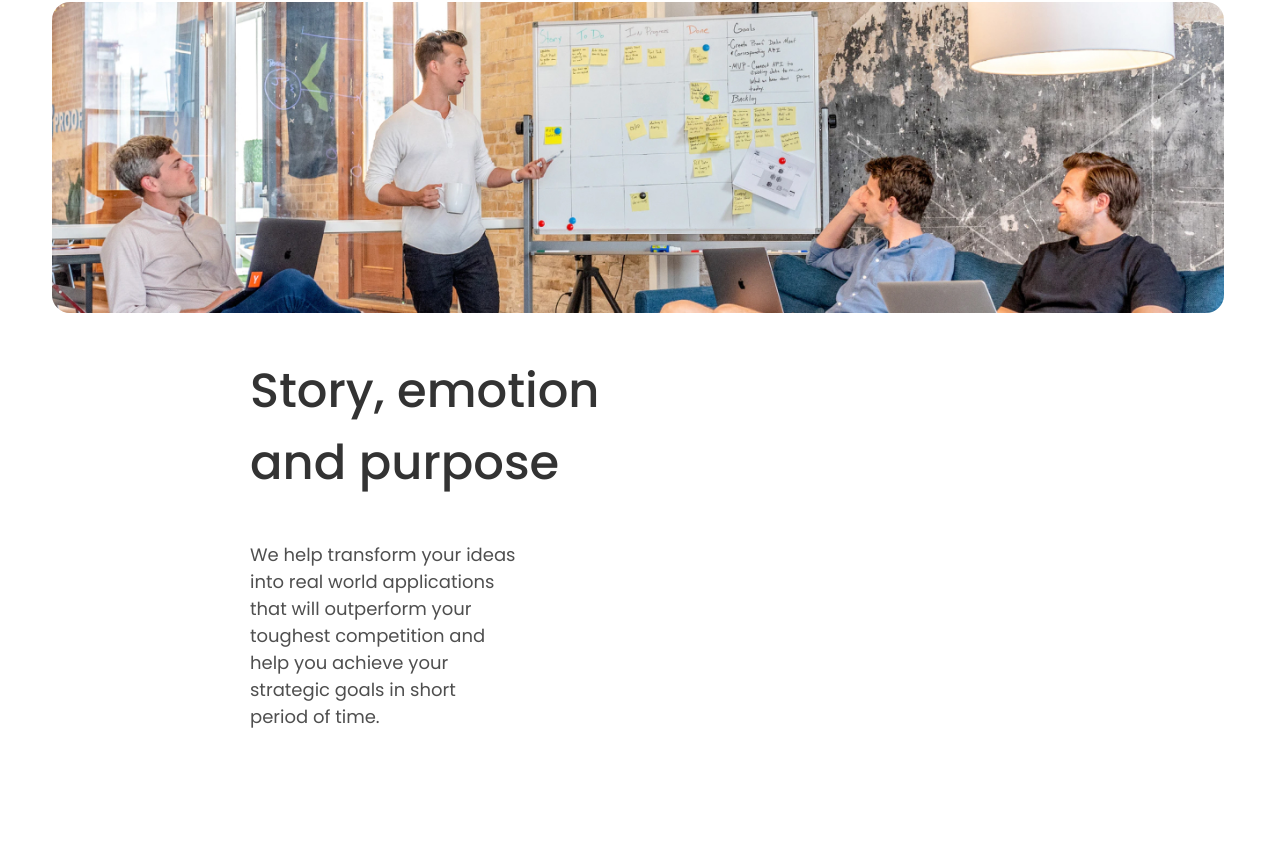
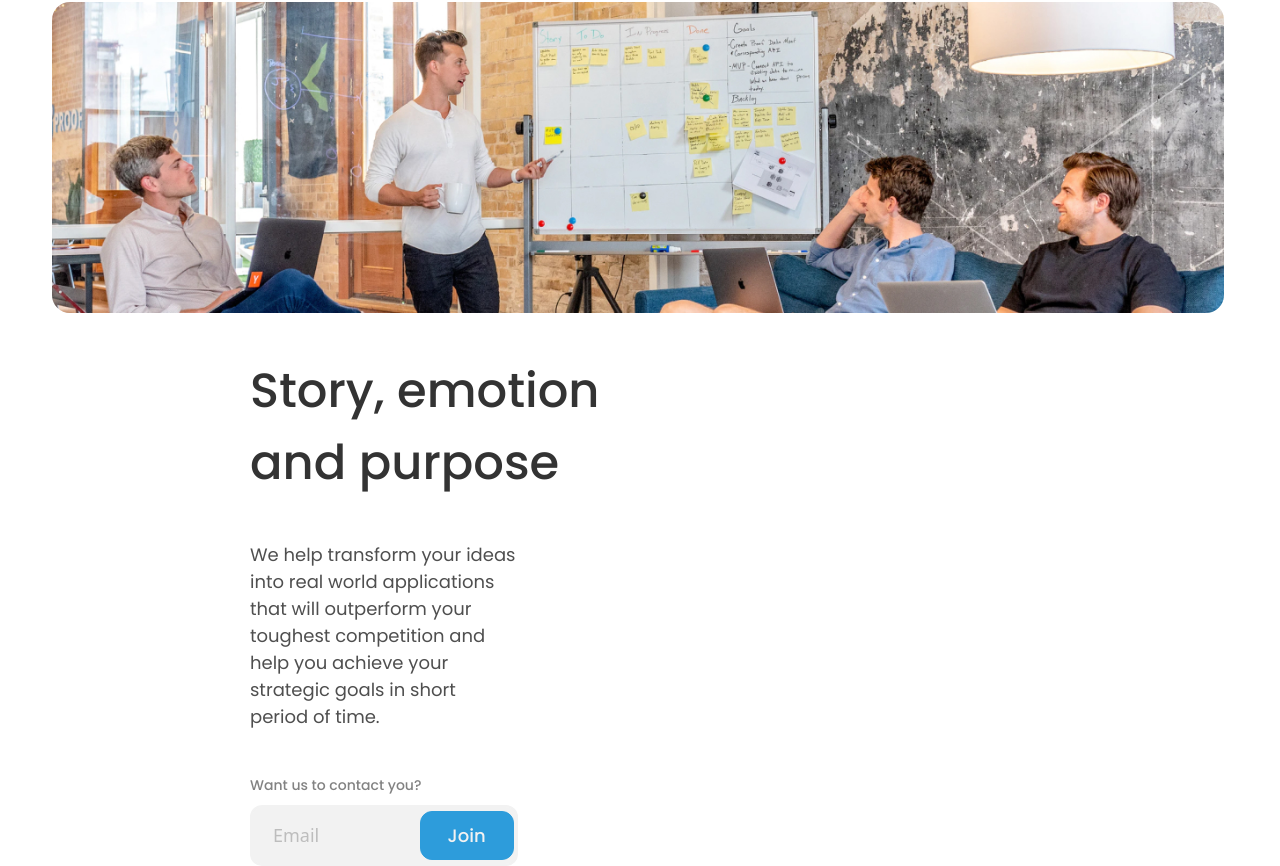
Before and after one commit to vladislav1010/edie-homepage, a website built with Parcel: page src/index.html in a window 1280 px wide. Shown: the part 419-1285 px from the top of the page. Before the commit the page ends 1191 px from the top, so only its background shows below. Built offline with nearby package versions, Linux system fonts and the light colour scheme; some packages are replaced by stand-ins of ours.

Commit message:
feat: add filled input, input group with right add on, label, change .btn_md styles, specify z-index in dropdown; add CSS variables; add subscribe-form

```diff
--- a/src/index.html
+++ b/src/index.html
@@ -55,7 +55,18 @@
     <img class="hero__image" src="./assets/heroImage.jpg" alt="How we create beautiful and fast web services" />
     <div class="hero__intro">
       <h2 class="h hero__title hero__title_bottom">Story, emotion<br/>and purpose</h2>
-      <p class="hero__body hero__bottom body">We help transform your ideas into real world applications that will outperform your toughest competition and help you achieve your strategic goals in short period of time.</p>
+      <div class="hero__bottom">
+        <p class="hero__body body">We help transform your ideas into real world applications that will outperform your toughest competition and help you achieve your strategic goals in short period of time.</p>
+        <div class="subscribe-form subscribe-form_on_light">
+          <label class="label subscribe-form__label" for="subscribe-email">Want us to contact you?</label>
+          <div class="input-group">
+            <input id="subscribe-email" type="email" class="input input_filled input_md input_dominant input-group__input subscribe-form__input" placeholder="Email" />
+            <div class="input-group__right-addon">
+              <button class="btn btn_primary btn_solid subscribe-form__button" id="subscribe-button">Join</button>
+            </div>
+          </div>
+        </div>
+      </div>
     </div>
   </section>
   </body>
--- a/src/index.js
+++ b/src/index.js
@@ -114,4 +114,18 @@ document.addEventListener('DOMContentLoaded', () => {
       });
     }
   })
+
+  // Subscribe button measuring width for input's padding
+  const subscribeButton = document.getElementById('subscribe-button');
+  const subscribeInput = document.getElementById('subscribe-email');
+
+  function adjustSubscribeInputPadding() {
+    const buttonWidth = subscribeButton.getBoundingClientRect().width + 'px';
+
+    subscribeInput.style.setProperty('--subscribe-button-width', buttonWidth)
+  }
+
+  adjustSubscribeInputPadding();
+  window.addEventListener('load', adjustSubscribeInputPadding)
+  window.addEventListener('resize', adjustSubscribeInputPadding)
 });
--- a/src/styles/_variables.css
+++ b/src/styles/_variables.css
@@ -32,6 +32,10 @@
   /*noinspection CssInvalidFunction*/
   --blue-500-50a: color(#2d9cdb a(50%));
 
+  --red-500: #EB5757;
+  --red-600: #E73636;
+  --red-700: #DB1A1A;
+
   /* Font families */
   --font-sans-serif: Poppins;
   /* If purpose of these variables in program changes, I'll rename variables to explain what I'm up to. */
@@ -44,6 +48,7 @@
   /* Another font weights are related only to logo and copyright, so I consider them on-off values. */
 
   /* Font sizes */
+  --text-xxs: 0.625rem; /* 10px */
   --text-xs: 0.75rem; /* 12px */
   --text-sm: 0.875rem; /* 14px */
   --text-base: 1rem; /* 16px */
@@ -58,6 +63,10 @@
   --primary-600: var(--blue-600);
   --primary-700: var(--blue-700);
   --primary-500-50a: var(--blue-500-50a);
+
+  --invalid-500: var(--red-500);
+  --invalid-600: var(--red-600);
+  --invalid-700: var(--red-700);
 
   --dominant-1: var(--gray-1);
   --dominant-2: var(--gray-2);
@@ -92,6 +101,7 @@
 
   /* Border widths */
   --border-1: 1px;
+  --border-2: 2px;
 
   /* Border radius */
   --rounded-xl: 0.75rem;
@@ -111,7 +121,10 @@
   --space--2: -0.4375rem;
   --space--4: -1rem;
   /* TODO: Consider values for spacing scale */
-  /* 7 10 15 16 22 31 40 42 44 48 */
+  /* 7 9 10 15 16 22 31 40 42 44 48 */
+
+  /* z-index */
+  --z-dropdown: 1000;
 }
 
 * {
--- a/src/styles/atoms/_btn.css
+++ b/src/styles/atoms/_btn.css
@@ -27,11 +27,15 @@
 /* Separation of concerns. .btn and .btn_md each has 1 axis of change */
 .btn_md {
   font-size: var(--text-base);
+  line-height: var(--leading-normal);
+
   vertical-align: middle;
+
   border-radius: var(--rounded-xl);
-  height: 42px;
-  padding-left: 12px;
-  padding-right: 12px;
+
+  height: calc(42 / 16 * 1rem);
+  padding-left: calc(12 / 16 * 1rem);
+  padding-right: calc(12 / 16 * 1rem);
 }
 
 /* Color schemes */
--- a/src/styles/atoms/_dropdown.css
+++ b/src/styles/atoms/_dropdown.css
@@ -4,6 +4,7 @@
 
 .dropdown__body {
     position: absolute;
+    z-index: var(--z-dropdown);
     will-change: transform;
 }
 
--- a/src/styles/atoms/_index.css
+++ b/src/styles/atoms/_index.css
@@ -2,3 +2,4 @@
 @import "./_dropdown.css";
 @import "./_menu-icon.css";
 @import "./_text.css";
+@import "./_input.css";
--- /dev/null
+++ b/src/styles/atoms/_input.css
@@ -0,0 +1,65 @@
+.input {
+    width: 100%;
+    min-width: 0;
+    outline: 0;
+    position: relative;
+    appearance: none;
+    transition: color 0.15s ease-out, border-color 0.15s ease-out, background-color 0.15s ease-out, box-shadow 0.15s ease-out;
+    vertical-align: middle;
+
+    padding: var(--input-padding-y) var(--input-padding-x);
+
+    --input-focus-border-color: var(--blue-500);
+    --input-error-border-color: var(--invalid-500);
+}
+
+.input_md {
+    --input-padding-x: calc(19 / 16 * 1rem);
+    --input-padding-y: calc(13 / 16 * 1rem);
+    border-radius: calc(12 / 16 * 1rem);
+    font-size: var(--text-sm);
+    line-height: 1.5;
+}
+
+@media (min-width: 576px) {
+    .input_md {
+        --input-padding-x: calc(21 / 16 * 1rem);
+        --input-padding-y: calc(15 / 16 * 1rem);
+        font-size: var(--text-lg);
+    }
+}
+
+.input_dominant {
+    --input-bg: var(--dominant-6);
+    --input-hover-bg: var(--dominant-6);
+}
+
+.input_filled {
+    border-width: var(--border-2);
+    border-color: var(--input-bg);
+    background-color: var(--input-bg);
+}
+
+.input_filled:hover {
+    border-color: var(--input-hover-bg);
+    background-color: var(--input-hover-bg);
+}
+
+.input_filled:read-only {
+    box-shadow: none !important;
+    user-select: all;
+}
+
+.input_filled:disabled {
+    opacity: 0.4;
+    cursor: not-allowed;
+}
+
+.input_filled:invalid {
+    border-color: var(--input-error-border-color);
+}
+
+.input_filled:focus {
+    background-color: transparent;
+    border-color: var(--input-focus-border-color);
+}
--- a/src/styles/atoms/_text.css
+++ b/src/styles/atoms/_text.css
@@ -1,11 +1,17 @@
 .h {
-    line-height: 1.5;
+    line-height: var(--leading-normal);
     font-weight: var(--font-weight-medium);
     font-family: var(--font-sans-serif);
 }
 
 .body {
-    line-height: 1.5;
+    line-height: var(--leading-normal);
     font-weight: var(--font-weight-normal);
     font-family: var(--font-sans-serif);
 }
+
+.label {
+    font-family: var(--font-sans-serif);
+    font-weight: var(--font-weight-medium);
+    line-height: var(--leading-normal);
+}
--- a/src/styles/molecules/_index.css
+++ b/src/styles/molecules/_index.css
@@ -1,2 +1,3 @@
 @import "./_logo.css";
 @import "./_menu.css";
+@import "./_input-group.css";
--- /dev/null
+++ b/src/styles/molecules/_input-group.css
@@ -0,0 +1,17 @@
+.input-group {
+    position: relative;
+}
+
+.input-group__input {
+    display: block;
+    width: 100%;
+}
+
+.input-group__right-addon {
+    position: absolute;
+    top: 0;
+    bottom: 0;
+    right: 0;
+    display: flex;
+    align-items: center;
+}
--- a/src/styles/organisms/_index.css
+++ b/src/styles/organisms/_index.css
@@ -1,2 +1,3 @@
 @import "./_header.css";
 @import "./_hero.css";
+@import "./_subscribe-form.css";
--- /dev/null
+++ b/src/styles/organisms/_subscribe-form.css
@@ -0,0 +1,69 @@
+.subscribe-form {
+    --subscribe-button-margin-right: calc(4 / 16 * 1rem);
+}
+
+.subscribe-form__label {
+    font-size: var(--text-xxs);
+
+    display: inline-block;
+
+    margin-bottom: 0;
+}
+
+.subscribe-form_on_light .subscribe-form__label {
+    color: var(--dominant-3);
+}
+
+.subscribe-form_on_dark .subscribe-form__label {
+    color: var(--dominant-6);
+}
+
+.subscribe-form__button {
+    font-weight: var(--font-weight-medium);
+    font-family: var(--font-sans-serif);
+    line-height: var(--leading-normal);
+    --btn-color: var(--dominant-6) !important;
+
+    border-radius: calc(12 / 16 * 1rem);
+
+    height: calc(39 / 16 * 1rem);
+    padding-left: calc(27 / 16 * 1rem);
+    padding-right: calc(27 / 16 * 1rem);
+
+    margin-right: var(--subscribe-button-margin-right);
+}
+
+.subscribe-form__button, .subscribe-form__input {
+    font-size: var(--text-lg);
+}
+
+.subscribe-form__input {
+    /* --subscribe-button-width is set from JS */
+    /*noinspection CssUnresolvedCustomProperty*/
+    padding-right: calc(var(--input-padding-x) + var(--subscribe-button-margin-right) + var(--subscribe-button-width));
+
+    --input-padding-x: calc(19 / 16 * 1rem);
+    --input-padding-y: calc(13 / 16 * 1rem);
+    font-size: var(--text-sm);
+}
+
+@media (min-width: 576px) {
+    .subscribe-form__label {
+        font-size: var(--text-sm);
+
+        margin-bottom: calc(9 / 16 * 1rem);
+    }
+
+    .subscribe-form__button {
+        height: calc(49 / 16 * 1rem);
+    }
+
+    .subscribe-form__button, .subscribe-form__input {
+        font-size: var(--text-lg);
+    }
+
+    .subscribe-form__input {
+        --input-padding-x: calc(21 / 16 * 1rem);
+        --input-padding-y: calc(15 / 16 * 1rem);
+    }
+}
```
Also changed, not shown: README.md.
